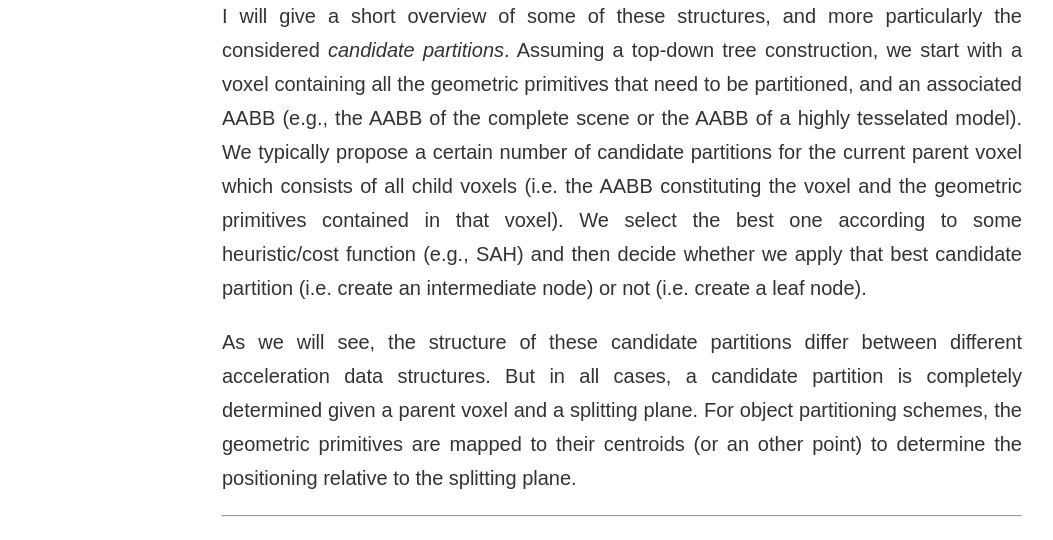
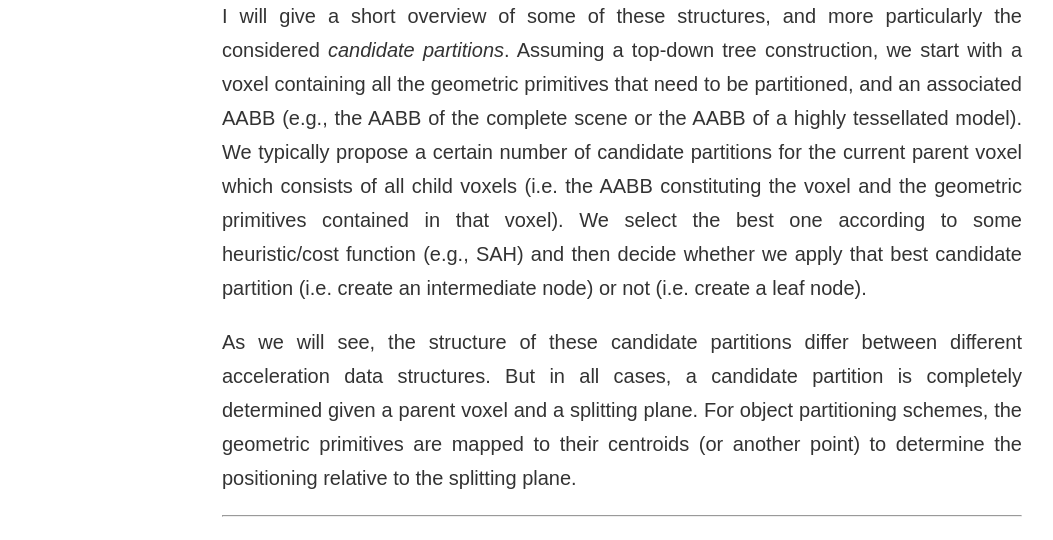
Before and after one commit to matt77hias/Blog, a Jekyll site: the page built from _posts/2018-02-04-candidate-partitions-of-hierarchical-acceleration-data-structures-for-ray-tracing.md, in a window 1280 px wide and 900 px high, scrolled down 1460 px. Shown: the part 221-761 px from the top of the window, without its empty margins (18-1071 px from the left). Built offline with Jekyll 4.4.1, drawn with Linux system fonts in a browser that asks for light colours; formulas are drawn with MathJax 3; comment, search, counter and statistics services are not loaded; some of the changed text lies outside the part shown.

Commit message:
Update 2018-02-04-candidate-partitions-of-hierarchical-acceleration-data-structures-for-ray-tracing.md

```diff
--- a/_posts/2018-02-04-candidate-partitions-of-hierarchical-acceleration-data-structures-for-ray-tracing.md
+++ b/_posts/2018-02-04-candidate-partitions-of-hierarchical-acceleration-data-structures-for-ray-tracing.md
@@ -19,9 +19,9 @@
 
 Various *acceleration data structures* exist for exploiting spatial coherence during ray tracing. The faster these structures can be traversed and the less geometric primitives that need to be tested for intersection by rays, the more effective these structures are. Currently, the most effective acceleration data structures are hierarchical, adaptive tree structures of which the leaf nodes reference the geometric primitives and the internal nodes contain spatial information (i.e. splitting plane position, bounding box) to cull the associated part of the scene.
 
-I will give a short overview of some of these structures, and more particularly the considered *candidate partitions*. Assuming a top-down tree construction, we start with a voxel containing all the geometric primitives that need to be partitioned, and an associated AABB (e.g., the AABB of the complete scene or the AABB of a highly tesselated model). We typically propose a certain number of candidate partitions for the current parent voxel which consists of all child voxels (i.e. the AABB constituting the voxel and the geometric primitives contained in that voxel). We select the best one according to some heuristic/cost function (e.g., SAH) and then decide whether we apply that best candidate partition (i.e. create an intermediate node) or not (i.e. create a leaf node).
+I will give a short overview of some of these structures, and more particularly the considered *candidate partitions*. Assuming a top-down tree construction, we start with a voxel containing all the geometric primitives that need to be partitioned, and an associated AABB (e.g., the AABB of the complete scene or the AABB of a highly tessellated model). We typically propose a certain number of candidate partitions for the current parent voxel which consists of all child voxels (i.e. the AABB constituting the voxel and the geometric primitives contained in that voxel). We select the best one according to some heuristic/cost function (e.g., SAH) and then decide whether we apply that best candidate partition (i.e. create an intermediate node) or not (i.e. create a leaf node).
 
-As we will see, the structure of these candidate partitions differ between different acceleration data structures. But in all cases, a candidate partition is completely determined given a parent voxel and a splitting plane. For object partitioning schemes, the geometric primitives are mapped to their centroids (or an other point) to determine the positioning relative to the splitting plane.
+As we will see, the structure of these candidate partitions differ between different acceleration data structures. But in all cases, a candidate partition is completely determined given a parent voxel and a splitting plane. For object partitioning schemes, the geometric primitives are mapped to their centroids (or another point) to determine the positioning relative to the splitting plane.
 
 <hr>
 
```
Also changed, not shown: other parts of _posts/2018-02-04-candidate-partitions-of-hierarchical-acceleration-data-structures-for-ray-tracing.md (+2 -2 lines).
